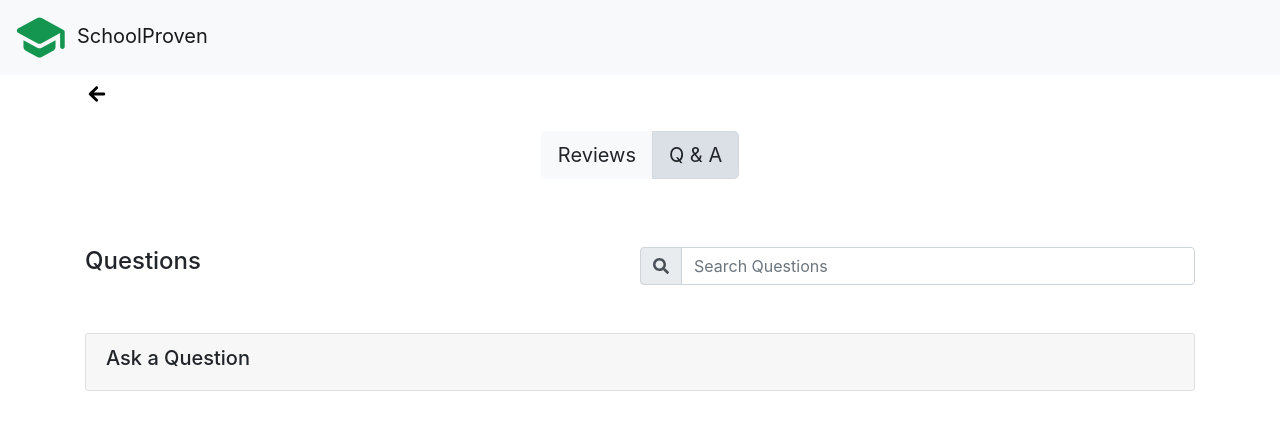
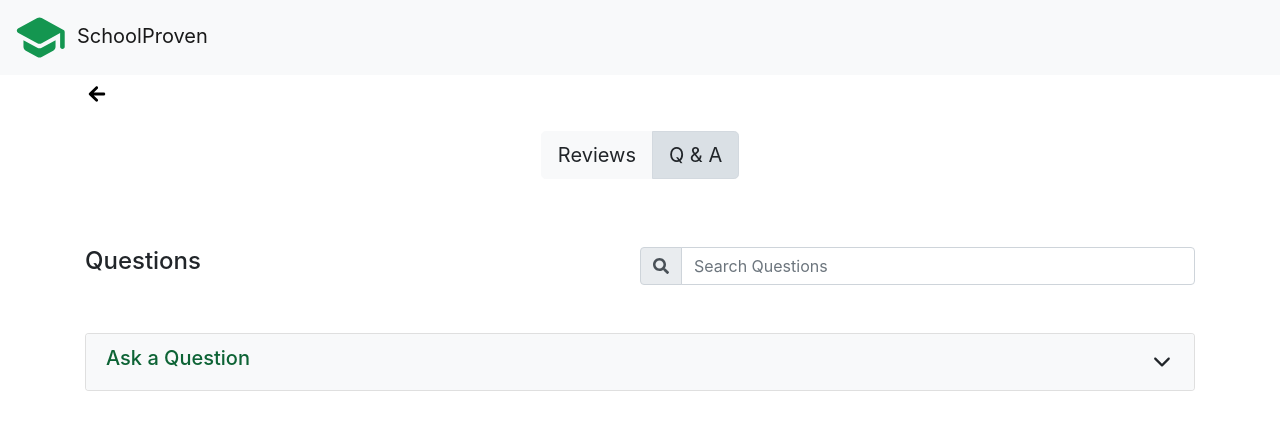
Before and after one commit to QuizKidz/SchoolProven, a React app: page /questions/1 in a window 1280 px wide. Shown: the top 430 px of the page. Built offline with nearby package versions, Linux system fonts and the light colour scheme.

Commit message:
Updated styling of Q&A page

```diff
--- a/src/client/components/pages/Questions.js
+++ b/src/client/components/pages/Questions.js
@@ -10,6 +10,10 @@ import Accordion from 'react-bootstrap/Accordion';
 import Card from 'react-bootstrap/Card';
 import Form from 'react-bootstrap/Form';
 import Button from 'react-bootstrap/Button';
+
+import { MdQuestionAnswer } from 'react-icons/md';
+import { FaQuestion } from 'react-icons/fa';
+import { IoIosArrowDown } from 'react-icons/io';
 
 import NavBar from '../shared/NavBar';
 import BackButton from '../shared/BackButton';
@@ -88,23 +92,24 @@ export default function Questions() {
 
   const renderAnswerInput = questionIndex => (
     <Accordion>
-      <Container>
-        <Accordion.Toggle eventKey="answerInput" as="div">
-          <h6 className="Questions-answer-input-header">Answer this Question</h6>
+      <Card.Body className="Questions-answer-input">
+        <Accordion.Toggle eventKey="answerInput" as="div" className="Questions-answer-input-header">
+          <h6>Answer this Question</h6>
+          <MdQuestionAnswer className="Questions-dropdown" />
         </Accordion.Toggle>
         <Accordion.Collapse eventKey="answerInput">
           <Form onSubmit={handleAnswerSubmit(questionIndex)}>
+            <br />
             <Form.Control
               required
               as="textarea"
               id="answer"
-              className="Questions-answer-input"
             />
+            <br />
             <Button type="submit" size="lg" block>Submit</Button>
-            <br />
           </Form>
         </Accordion.Collapse>
-      </Container>
+      </Card.Body>
     </Accordion>
   );
 
@@ -114,20 +119,20 @@ export default function Questions() {
       : (
         <Accordion className="Questions-content">
           {searchResults.map((question, i) => {
-            const cardProps = {
-              className: question.answers.length > 0 ? '' : 'Questions-unanswered',
-            };
+            const headerClassName = `Questions-card-header ${question.answers.length > 0 ? '' : 'Questions-unanswered'}`;
 
             return (
-              <Card key={i} {...cardProps}>
-                <Accordion.Toggle as={Card.Header} eventKey={i}>
+              <Card key={i}>
+                <Accordion.Toggle as={Card.Header} eventKey={i} className={headerClassName}>
                   {question.question}
+                  <FaQuestion className="Questions-dropdown" />
+                  {/* <IoIosArrowDown className="Questions-dropdown" /> */}
                 </Accordion.Toggle>
                 <Accordion.Collapse eventKey={i}>
                   <>
                     {question.answers.map((answer, a) => (
                       <div key={a}>
-                        <Card.Body>
+                        <Card.Body className="Questions-answer">
                           {answer}
                         </Card.Body>
                         <hr />
@@ -146,8 +151,9 @@ export default function Questions() {
   const renderQuestionInput = () => (
     <Accordion>
       <Card>
-        <Accordion.Toggle eventKey="questionInput" as={Card.Header}>
-          <h5>Ask a Question</h5>
+        <Accordion.Toggle eventKey="questionInput" as={Card.Header} className="Questions-card-header">
+          <h5 className="Questions-ask-input-header">Ask a Question</h5>
+          <IoIosArrowDown className="Questions-dropdown" />
         </Accordion.Toggle>
         <Accordion.Collapse eventKey="questionInput">
           <Form onSubmit={handleQuestionSubmit}>
@@ -171,8 +177,8 @@ export default function Questions() {
         <br />
         {renderToggle()}
         {renderHeader()}
+        {renderQuestionInput()}
         {renderQuestions()}
-        {renderQuestionInput()}
       </Container>
 
       {isReviewsActive ? <Redirect to={`/reviews/${classId}`} /> : null}
--- a/src/client/css/app.css
+++ b/src/client/css/app.css
@@ -277,13 +277,13 @@ nav .SchoolProven-logo {
 }
 
 .Questions {
-  margin-bottom: 72px;
+  margin-bottom: 480px;
 }
 
 .Questions-header {
   display: flex;
   justify-content: space-between;
-  margin-top: 48px;
+  margin: 48px auto;
 }
 
 .Questions-NoResultsCard {
@@ -294,18 +294,50 @@ nav .SchoolProven-logo {
   margin: 48px auto;
 }
 
+.Questions-card-header {
+  background-color: #f8f9fa;
+  cursor: pointer;
+  display: flex;
+  justify-content: space-between;
+  align-items: center;
+}
+
+.Questions-dropdown {
+  font-size: x-large;
+  flex-shrink: 0;
+}
+
+.Questions-answer-icon {
+  font-size: x-large;
+  flex-shrink: 0;
+  margin-right: 12px;
+}
+
 .Questions-unanswered {
   background: #FFE6E6;
   color: #900;
 }
 
+.Questions-answer {
+  margin-left: 24px;
+  border-left: lightgray solid thin;
+}
+
+.Questions-ask-input-header {
+  color: #0d6335;
+}
+
 .Questions-answer-input-header {
   color: #0d6335;
-  margin: 18px auto;
+  cursor: pointer;
+  display: flex;
+  justify-content: space-between;
 }
 
 .Questions-answer-input {
-  margin-bottom: 12px;
+  border-left: #0d6335 solid thin;
+  margin: 0 0 12px 24px;
+  padding-bottom: 8px;
 }
 
 .WriteReview-header {
```
